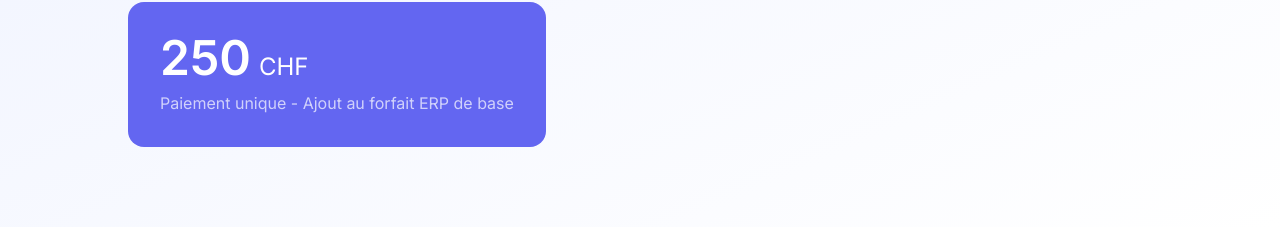
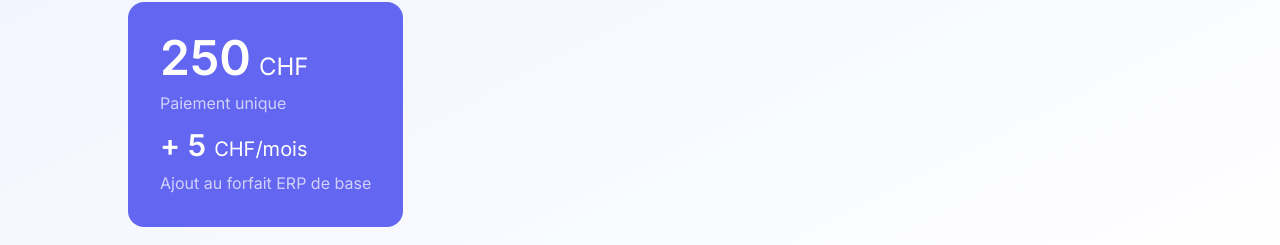
Before and after one commit to swigsstaking/swigswebsite, a React (Vite) app: page /modules/fidelite in a window 1280 px wide. Shown: the part 426-671 px from the top of the page. Built offline with nearby package versions, Linux system fonts and the light colour scheme; no server answers.

Commit message:
Mise à jour des prix - ERP intégration 1500 CHF + modules 250 CHF + frais mensuels

```diff
--- a/src/pages/ERP-V2.jsx
+++ b/src/pages/ERP-V2.jsx
@@ -264,7 +264,7 @@ const ERPV2 = () => {
 
               <div className="bg-white/10 rounded-2xl p-6 mb-8">
                 <p className="text-center text-white/70 mb-2">
-                  <span className="font-semibold">+ 1'000 CHF</span> pour l'intégration de vos données
+                  <span className="font-semibold">+ 1'500 CHF</span> pour l'intégration de vos données
                 </p>
                 <p className="text-center text-sm text-white/60">
                   (Frais unique lors de la mise en place)
--- a/src/pages/ModuleFidelite.jsx
+++ b/src/pages/ModuleFidelite.jsx
@@ -90,7 +90,12 @@ const ModuleFidelite = () => {
               <span className="text-5xl font-semibold">250</span>
               <span className="text-2xl">CHF</span>
             </div>
-            <p className="text-white/70">Paiement unique - Ajout au forfait ERP de base</p>
+            <p className="text-white/70 mb-3">Paiement unique</p>
+            <div className="flex items-baseline gap-2 mb-2">
+              <span className="text-3xl font-semibold">+ 5</span>
+              <span className="text-xl">CHF/mois</span>
+            </div>
+            <p className="text-white/70">Ajout au forfait ERP de base</p>
           </div>
         </div>
       </section>
--- a/src/pages/ModuleLocation.jsx
+++ b/src/pages/ModuleLocation.jsx
@@ -81,7 +81,12 @@ const ModuleLocation = () => {
               <span className="text-5xl font-semibold">250</span>
               <span className="text-2xl">CHF</span>
             </div>
-            <p className="text-white/70">Paiement unique - Ajout au forfait ERP de base</p>
+            <p className="text-white/70 mb-3">Paiement unique</p>
+            <div className="flex items-baseline gap-2 mb-2">
+              <span className="text-3xl font-semibold">+ 10</span>
+              <span className="text-xl">CHF/mois</span>
+            </div>
+            <p className="text-white/70">Ajout au forfait ERP de base</p>
           </div>
         </div>
       </section>
--- a/src/pages/Modules.jsx
+++ b/src/pages/Modules.jsx
@@ -12,6 +12,7 @@ const Modules = () => {
       description: 'Gérez votre parc matériel et vos contrats de location en toute simplicité',
       price: '250 CHF',
       priceLabel: 'Paiement unique',
+      monthlyPrice: '10 CHF/mois',
       features: [
         'Gestion du parc matériel',
         'Contrats de location',
@@ -28,6 +29,7 @@ const Modules = () => {
       description: 'Créez et gérez un programme de fidélité pour vos clients',
       price: '250 CHF',
       priceLabel: 'Paiement unique',
+      monthlyPrice: '5 CHF/mois',
       features: [
         'Programme de points',
         'Cartes de fidélité',
@@ -71,8 +73,9 @@ const Modules = () => {
                     <module.icon className="w-8 h-8" style={{color: '#6366F1'}} />
                   </div>
                   <div className="text-right">
-                    <div className="text-4xl font-semibold" style={{color: '#6366F1'}}>{module.price}</div>
-                    <div className="text-slate-600">{module.priceLabel}</div>
+                    <div className="text-3xl font-semibold" style={{color: '#6366F1'}}>{module.price}</div>
+                    <div className="text-sm text-slate-600">{module.priceLabel}</div>
+                    <div className="text-xl font-semibold mt-2" style={{color: '#6366F1'}}>+ {module.monthlyPrice}</div>
                   </div>
                 </div>
 
```
